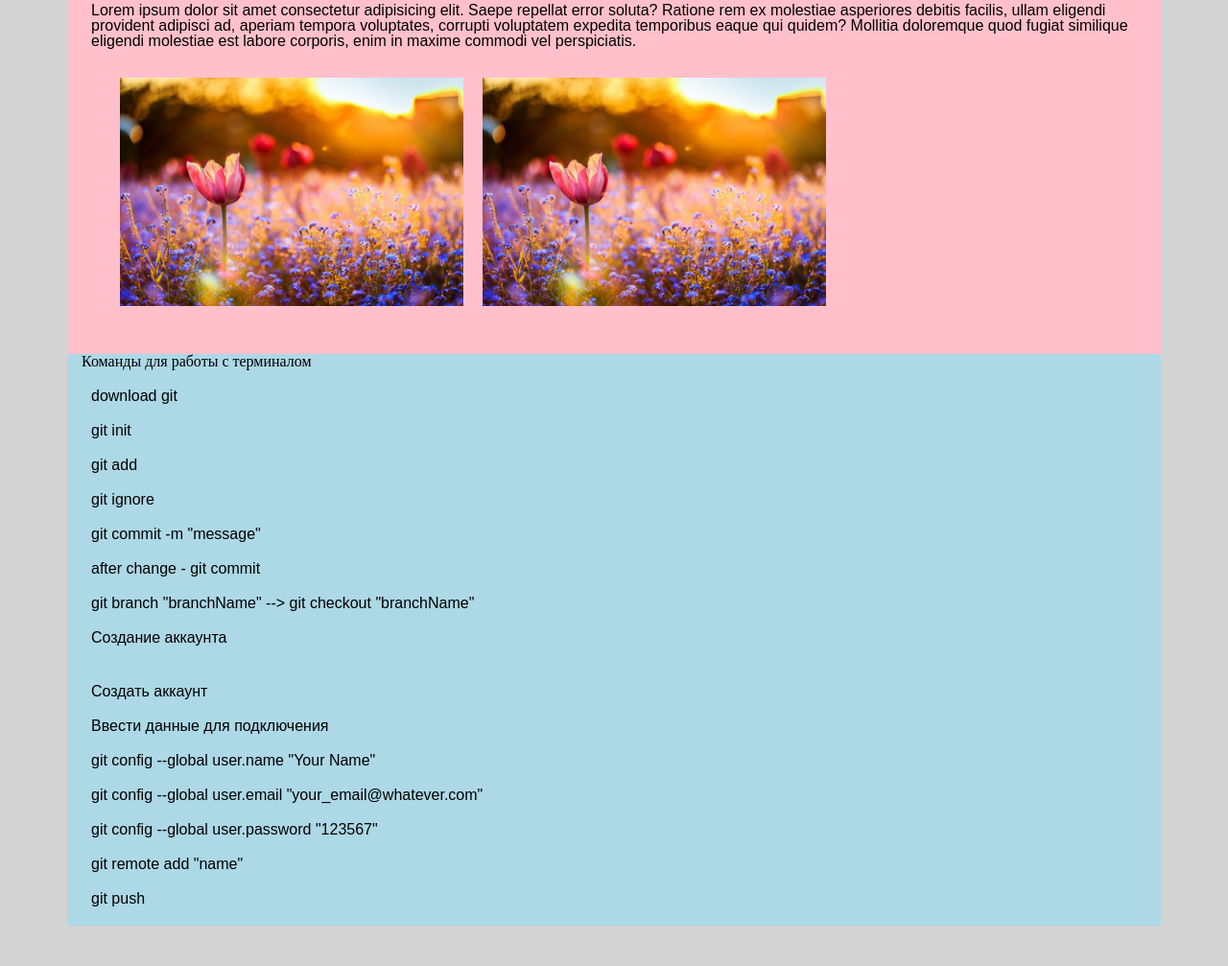
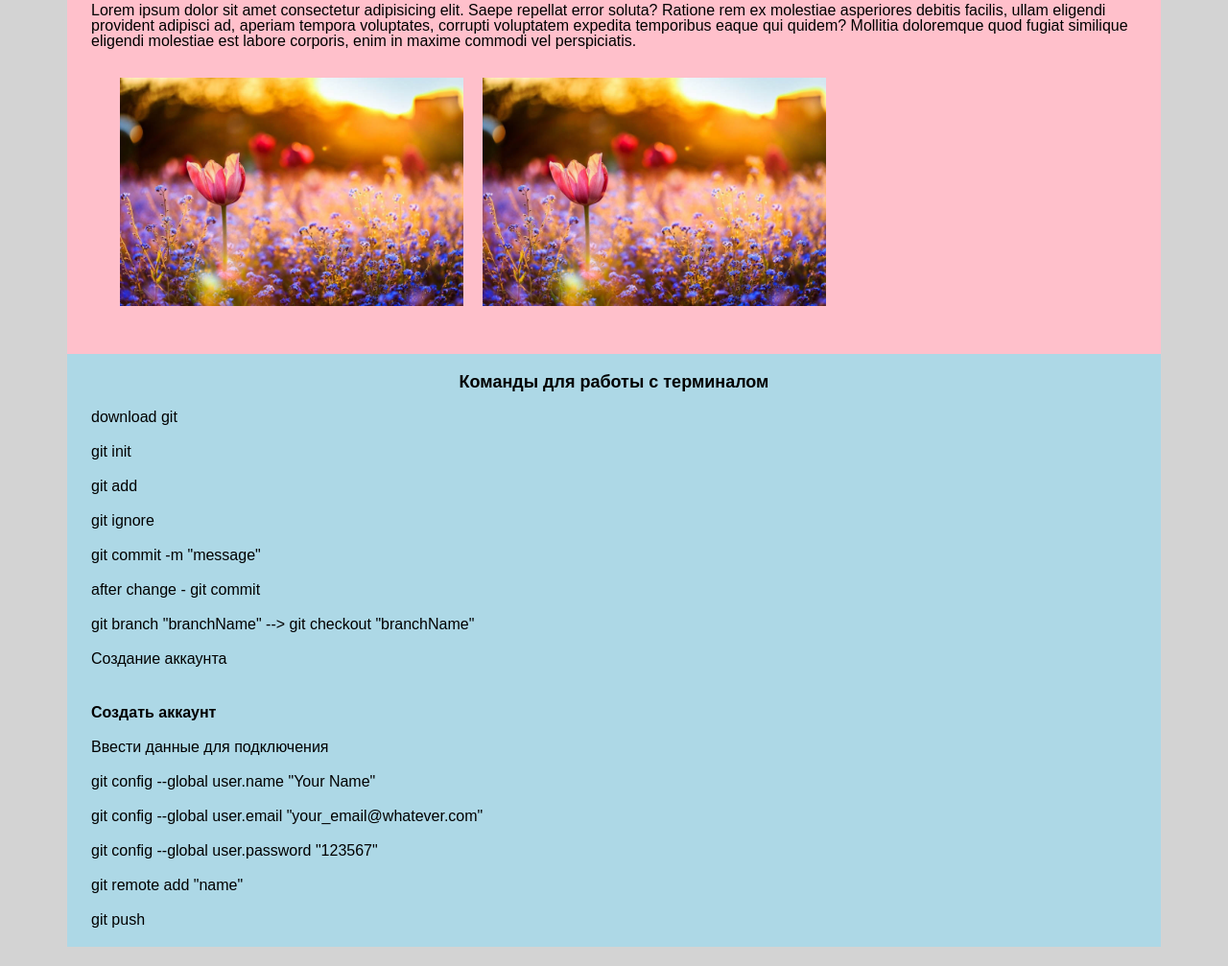
Before and after one commit to SOFIASEMCHUK/-12-, a plain HTML site: page index.html in a window 1280 px wide. Shown: the part 460-1467 px from the top of the page at 96% size. Before the commit the page ends 1425 px from the top, so only its background shows below. Drawn offline with Linux system fonts and the light colour scheme.

Commit message:
add new style for 42-65 str index.html

```diff
--- a/css/style.css
+++ b/css/style.css
@@ -65,3 +65,20 @@ img {
 .mt20 {
     margin-top: 20px;
 }
+.mb20 {
+    margin-bottom: 20px;
+}
+.pt20 {
+    padding-top: 20px;
+}
+h2 {
+    font-size: 18px;
+    font-weight: 700;
+    font-family: Arial;
+    text-align: center;
+}
+.acc {
+    font-size: 16px;
+    font-weight: 700;
+    font-family: Arial;
+}
```
